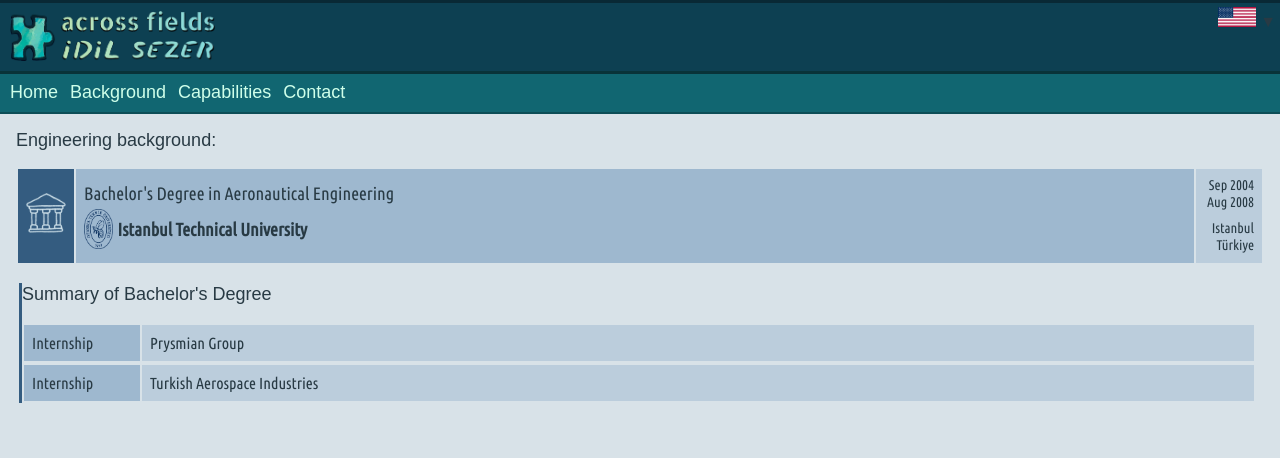
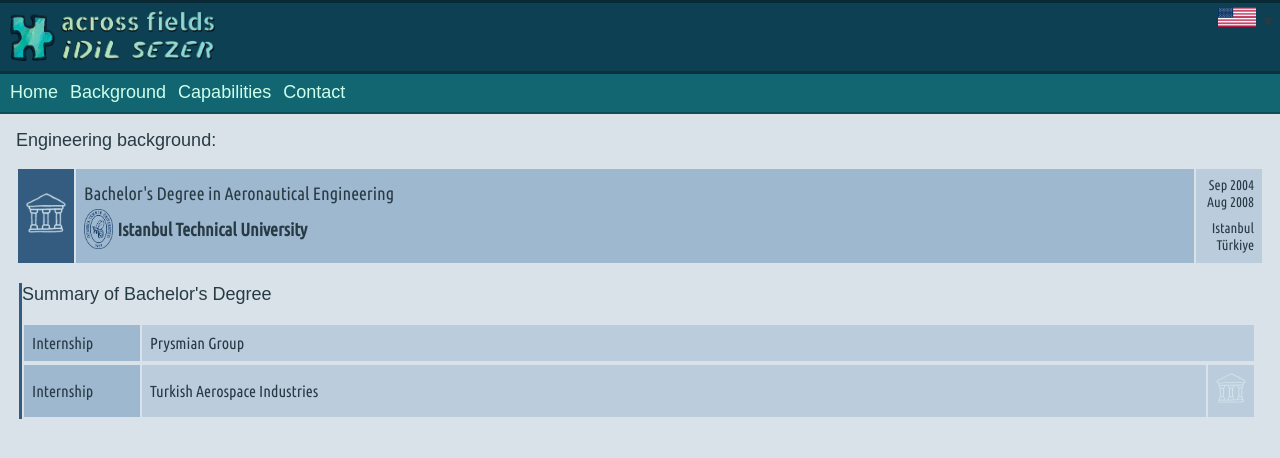
Before and after one commit to acrossfields/idilsezer, a Jekyll site: the page built from en/background.md, in a window 1280 px wide. Shown: the top 458 px of the page. Built offline with Jekyll 4.4.1, drawn with Linux system fonts in a browser that asks for light colours; some web fonts are replaced.

Commit message:
Update background.md

```diff
--- a/en/background.md
+++ b/en/background.md
@@ -52,6 +52,9 @@ permalink: /en/background/
       <td style="background-color: #bbcddc;">
         Turkish Aerospace Industries
       </td>
+      <td style="background-color: #bbcddc;">
+        <img src="{{ '/assets/images/edu-eng.png' | relative_url }}" alt="Education">
+      </td>
     </tr>
   </table>
 
```
